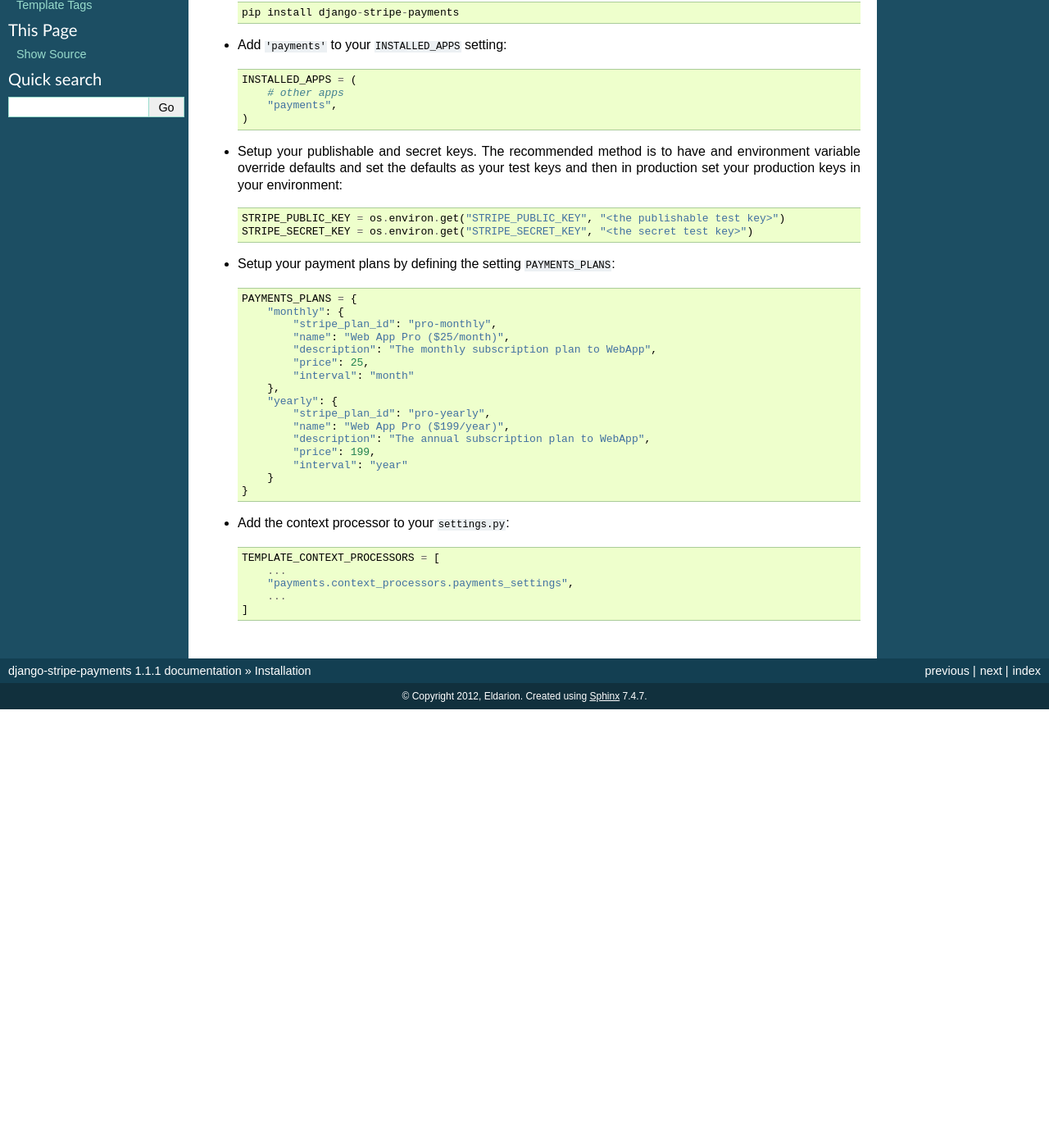
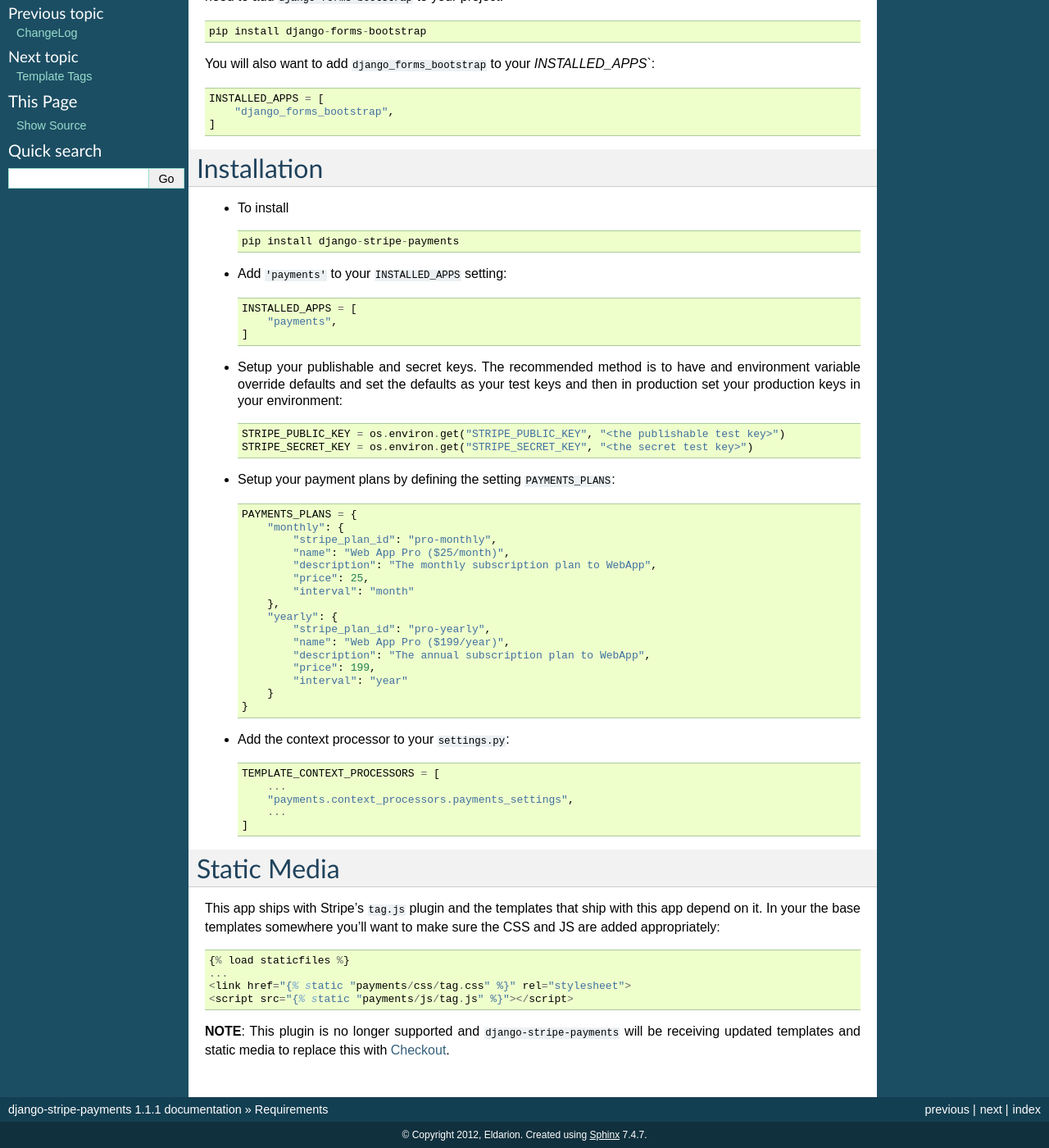
Before and after one commit to pinax/pinax-stripe-light, a Sphinx documentation site: the page built from docs/installation.rst, in a window 1280 px wide and 1400 px high, scrolled down 127 px. Shown: the whole window at 82% size. Built offline with Sphinx 7.4.7, drawn with Linux system fonts in a browser that asks for light colours; before the commit the page ends 992 px from its top, so only the background shows below that; some of the changed text lies outside the part shown.

Commit message:
Update install notes to fix #12

```diff
--- a/docs/installation.rst
+++ b/docs/installation.rst
@@ -1,4 +1,20 @@
 .. _installation:
+
+Requirements
+============
+
+If you want to use the templates, specially the templates involving forms,
+that ship with this app, then you will need to add ``django-forms-bootstrap``
+to your project::
+
+    pip install django-forms-bootstrap
+
+You will also want to add ``django_forms_bootstrap`` to your `INSTALLED_APPS``::
+
+    INSTALLED_APPS = [
+        "django_forms_bootstrap",
+    ]
+
 
 Installation
 ============
@@ -10,10 +26,9 @@ Installation
 
 * Add ``'payments'`` to your ``INSTALLED_APPS`` setting::
 
-    INSTALLED_APPS = (
-        # other apps
+    INSTALLED_APPS = [
         "payments",
-    )
+    ]
 
 * Setup your publishable and secret keys. The recommended method is to have
   and environment variable override defaults and set the defaults as your test
@@ -48,3 +63,21 @@ Installation
         "payments.context_processors.payments_settings",
         ...
     ]
+
+
+Static Media
+============
+
+This app ships with Stripe's ``tag.js`` plugin and the templates that ship
+with this app depend on it. In your the base templates somewhere you'll want
+to make sure the CSS and JS are added appropriately::
+
+    {% load staticfiles %}
+    ...
+    <link href="{% static "payments/css/tag.css" %}" rel="stylesheet">
+    <script src="{% static "payments/js/tag.js" %}"></script>
+
+**NOTE**: This plugin is no longer supported and ``django-stripe-payments`` will
+be receiving updated templates and static media to replace this with Checkout_.
+
+.. _Checkout: https://stripe.com/docs/checkout
```
